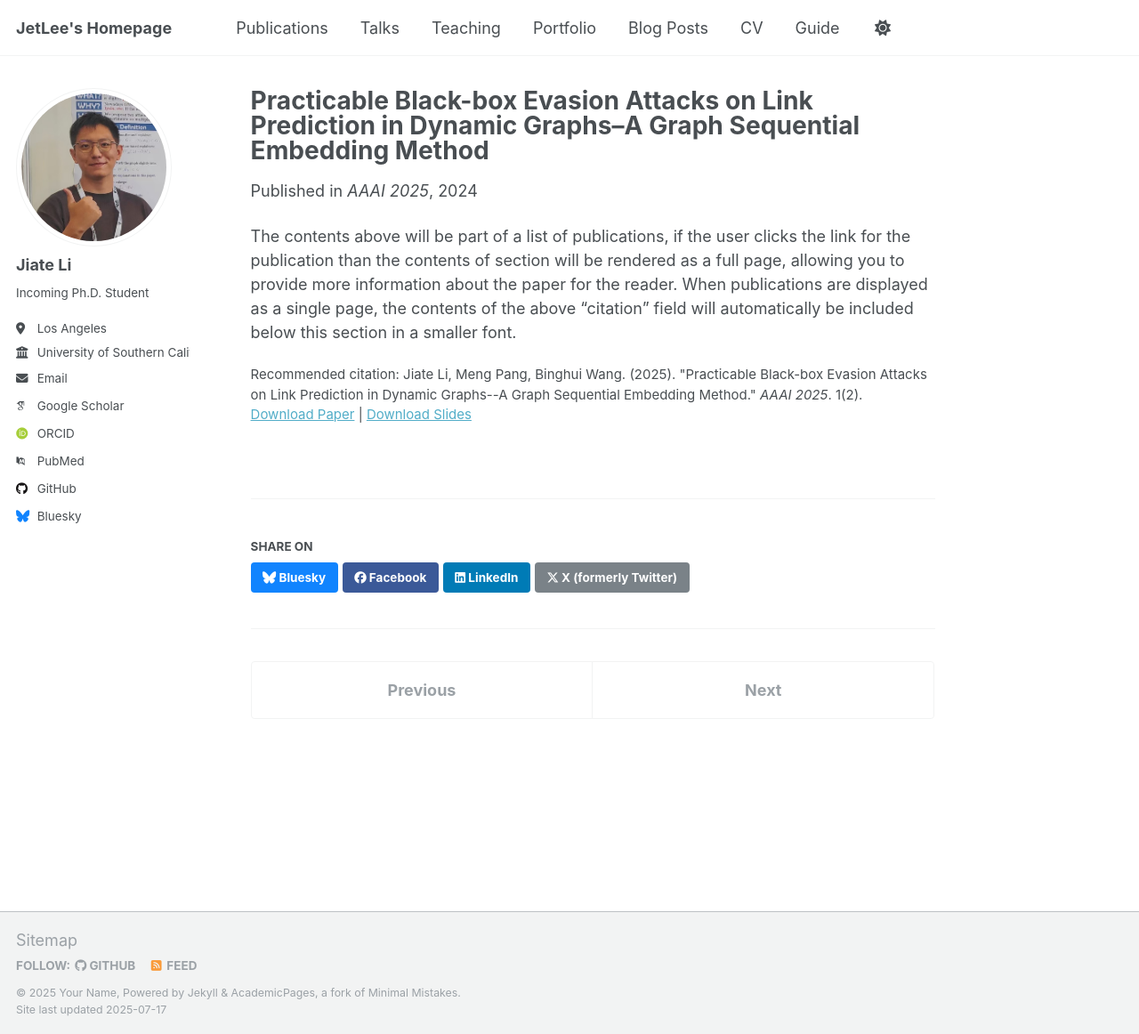
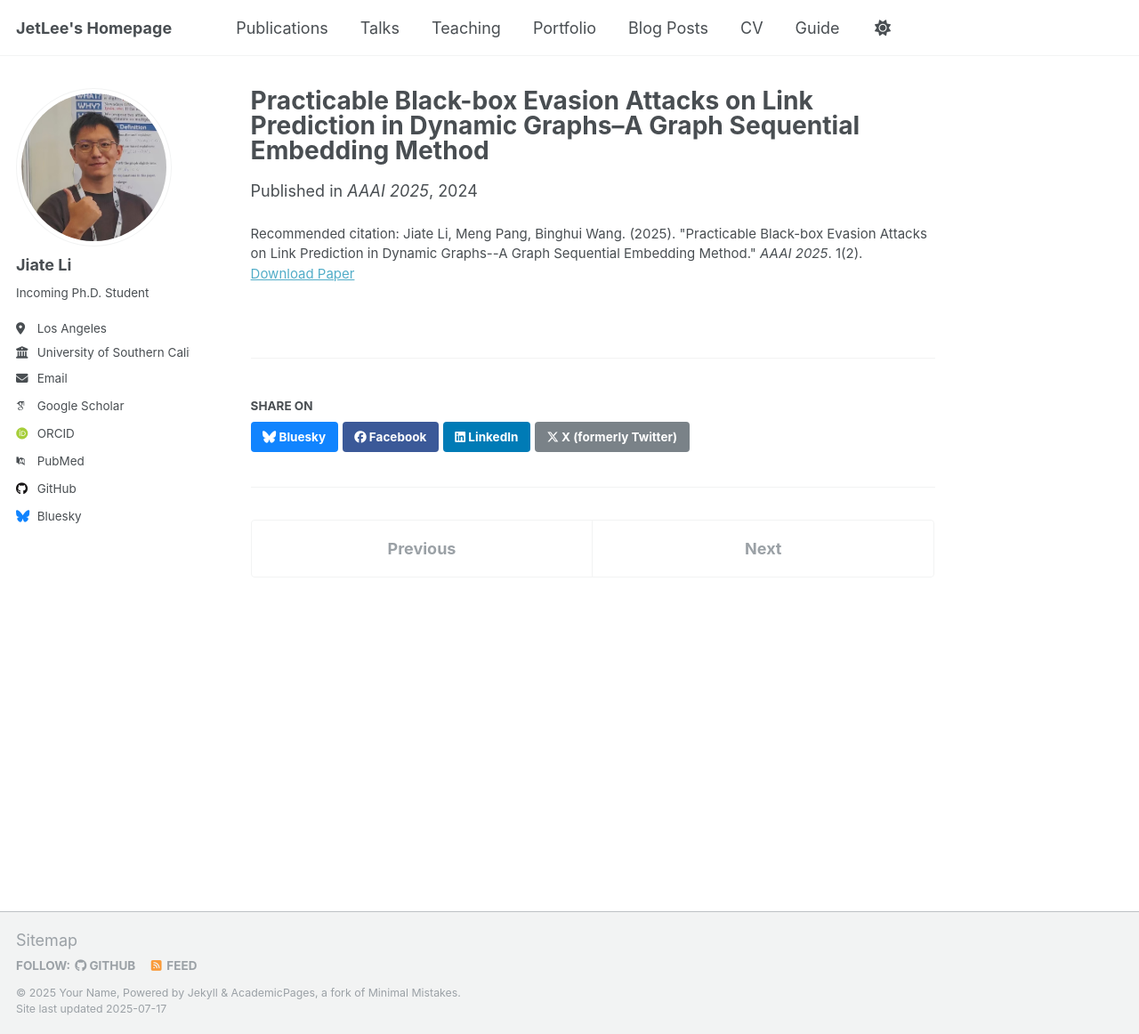
Before and after one commit to JetRichardLee/JetRichardLee.github.io, a Jekyll site: the page built from _publications/02-PracticalLPDGAttack.md, in a window 1280 px wide and 1162 px high. Shown: the whole window at 89% size. Built offline with Jekyll 4.4.1, drawn with Linux system fonts in a browser that asks for light colours; some web fonts are replaced; a script that is not in the unit is left out.

Commit message:
Update and rename PracticalLPDGAttack.md to 02-PracticalLPDGAttack.md

```diff
--- a/_publications/PracticalLPDGAttack.md
+++ b/_publications/02-PracticalLPDGAttack.md
@@ -6,9 +6,6 @@ permalink: https://ojs.aaai.org/index.php/AAAI/article/view/34824
 excerpt: 'This paper proposed a practical and effective black-box attack against LPDG.'
 date: 2024-12-07
 venue: 'AAAI 2025'
-slidesurl: 'http://academicpages.github.io/files/slides2.pdf'
 paperurl: 'https://arxiv.org/pdf/2412.13134'
 citation: 'Jiate Li, Meng Pang, Binghui Wang. (2025). &quot;Practicable Black-box Evasion Attacks on Link Prediction in Dynamic Graphs--A Graph Sequential Embedding Method.&quot; <i>AAAI 2025</i>. 1(2).'
 ---
-
-The contents above will be part of a list of publications, if the user clicks the link for the publication than the contents of section will be rendered as a full page, allowing you to provide more information about the paper for the reader. When publications are displayed as a single page, the contents of the above "citation" field will automatically be included below this section in a smaller font.
```
